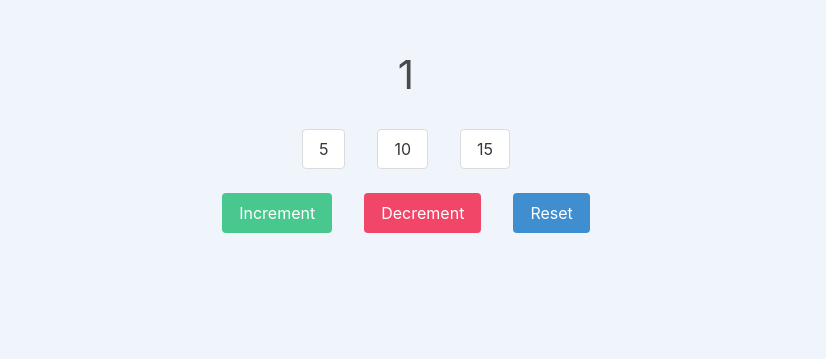
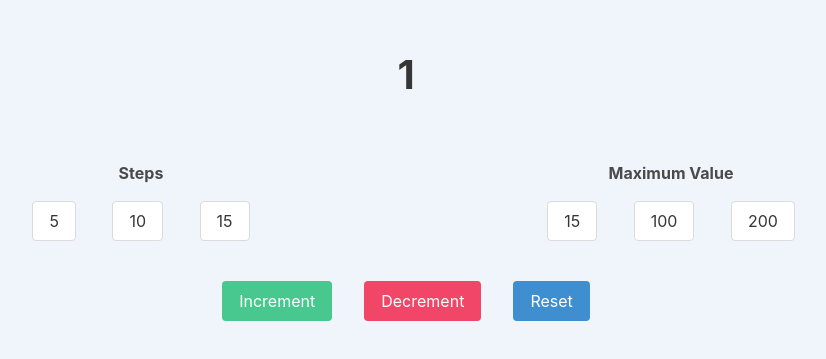
Before and after one commit to devspectre91/redux-js, a website: page index.html in a window 1280 px wide. Both pictures are taken after a click on the element "Increment". Shown: the part 151-510 px from the top of the page, without its empty margins (234-1060 px from the left). Drawn offline with nearby package versions, Linux system fonts and the light colour scheme.

Commit message:
counter with redux max

```diff
--- a/counter.js
+++ b/counter.js
@@ -1,12 +1,13 @@
-
-(()=>{
+(() => {
   let display = document.getElementById("display");
 
   let increment = document.querySelector(".increment");
   let decrement = document.querySelector(".decrement");
   let reset = document.querySelector(".reset");
   let steps = document.querySelectorAll(".step");
+  let maxButtons = document.querySelectorAll(".max");
   let step = 1;
+  let max = Infinity;
 
   let store = Redux.createStore(reducer);
   let counter = store.getState();
@@ -17,12 +18,18 @@ function beautifyButton() {
         ? null
         : value.classList.remove("is-warning");
     });
+    maxButtons.forEach((value) => {
+      value.innerText === String(max)
+        ? null
+        : value.classList.remove("is-warning");
+    });
   }
 
   function reducer(counter = 0, action) {
     switch (action.type) {
       case "increment":
-      return counter + (action.step || 1);
+        counter = counter + (action.step || 1);
+        return counter > action.max ? counter - (action.step || 1) : counter;
       case "decrement":
         return counter - (action.step || 1);
       case "reset":
@@ -38,9 +45,16 @@ steps.forEach((value) => {
       beautifyButton();
     });
   });
+  maxButtons.forEach((value) => {
+    value.addEventListener("click", () => {
+      max = +value.innerText;
+      value.classList.add("is-warning");
+      beautifyButton();
+    });
+  });
 
   increment.addEventListener("click", () => {
-  store.dispatch({ type: "increment", step: step });
+    store.dispatch({ type: "increment", step: step, max: max });
     counter = store.getState();
     display.innerText = counter;
   });
@@ -58,4 +72,4 @@ reset.addEventListener("click", () => {
     step = 1;
     beautifyButton();
   });
-})()
+})();
--- a/index.html
+++ b/index.html
@@ -20,16 +20,30 @@
     <main>
       <div class="level">
         <div class="level-item">
-          <div id="display" class="is-size-2">0</div>
+          <div id="display" class="is-size-2 has-text-weight-bold has-text-dark">0</div>
         </div>
       </div>
-      <div class="level">
-        <div class="level-item">
-          <div class="button mx-4 step">5</div>
-          <div class="button mx-4 step">10</div>
-          <div class="button mx-4 step">15</div>
+      <div class="columns is-centered p-4">
+        <div class="column is-5 is-multiline is-centered">
+          <div class="has-text-centered has-text-weight-bold my-4">Steps</div>
+          <div class="has-text-centered">
+            <div class="button mx-4 step">5</div>
+            <div class="button mx-4 step">10</div>
+            <div class="button mx-4 step">15</div>
+          </div>
+        </div>
+        <div class="column is-5 is-multiline is-centered">
+          <div class="has-text-centered has-text-weight-bold my-4">
+            Maximum Value
+          </div>
+          <div class="has-text-centered">
+            <div class="button mx-4 max">15</div>
+            <div class="button mx-4 max">100</div>
+            <div class="button mx-4 max">200</div>
+          </div>
         </div>
       </div>
+
       <div class="level">
         <div class="level-item">
           <div class="button mx-4 increment is-success">Increment</div>
```
Lines whose indentation alone changed are shown as unchanged.
